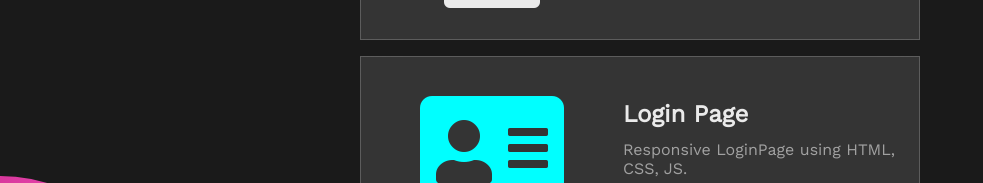
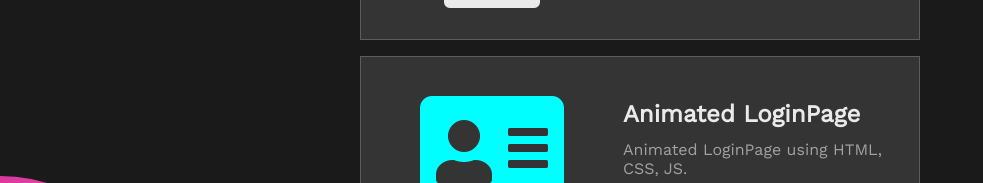
Before and after one commit to NikCdy/TProtf, a plain HTML site: page index.html in a window 1280 px wide. Shown: the part 3189-3372 px from the top of the page, without its empty margins (0-983 px from the left). Drawn offline with nearby package versions, Linux system fonts and the light colour scheme.

Commit message:
login page index.html

```diff
--- a/index.html
+++ b/index.html
@@ -127,12 +127,12 @@
           <i class="fas fa-address-card" style="color: #00ffff;"></i>
         </div>
         <div class="box">
-          <h1>Login Page</h1>
+          <h1>Animated LoginPage</h1>
           <p>
-            Responsive LoginPage using HTML, CSS, JS.
+            Animated LoginPage using HTML, CSS, JS.
           </p>
           <div class="links">
-            <a href="https://github.com/NikCdy/Login-page" target="_blank_">Github Repo<i
+            <a href="https://nikcdy.github.io/Animated-Loginpage/" target="_blank_">Github Repo<i
                 class="fas fa-arrow-right"></i></a>
           </div>
         </div>
```
